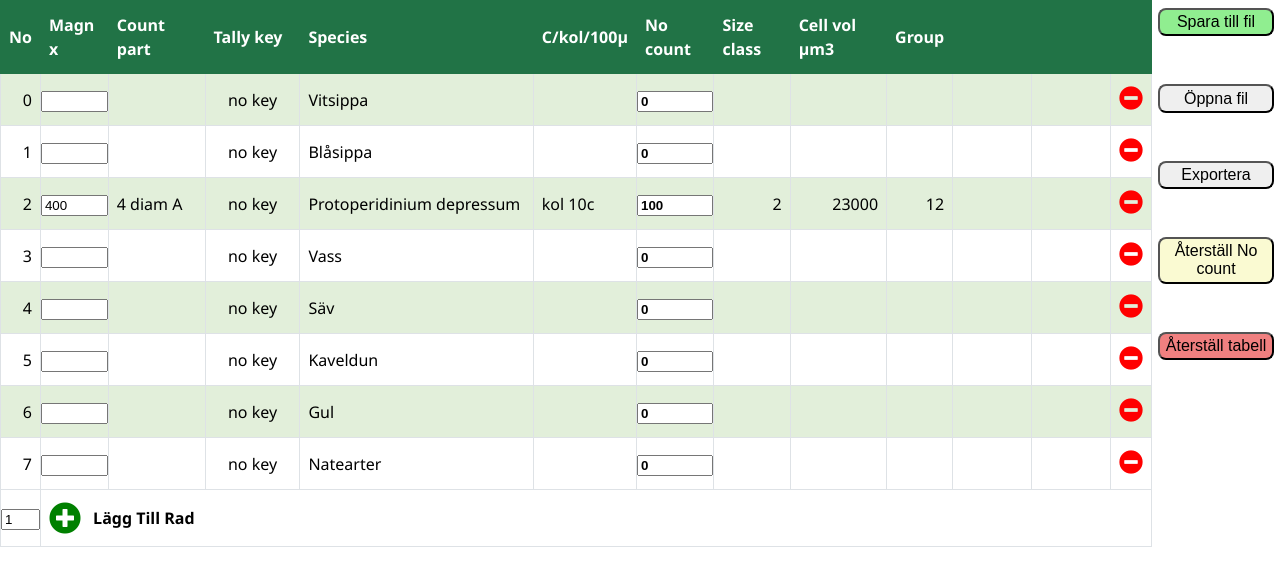
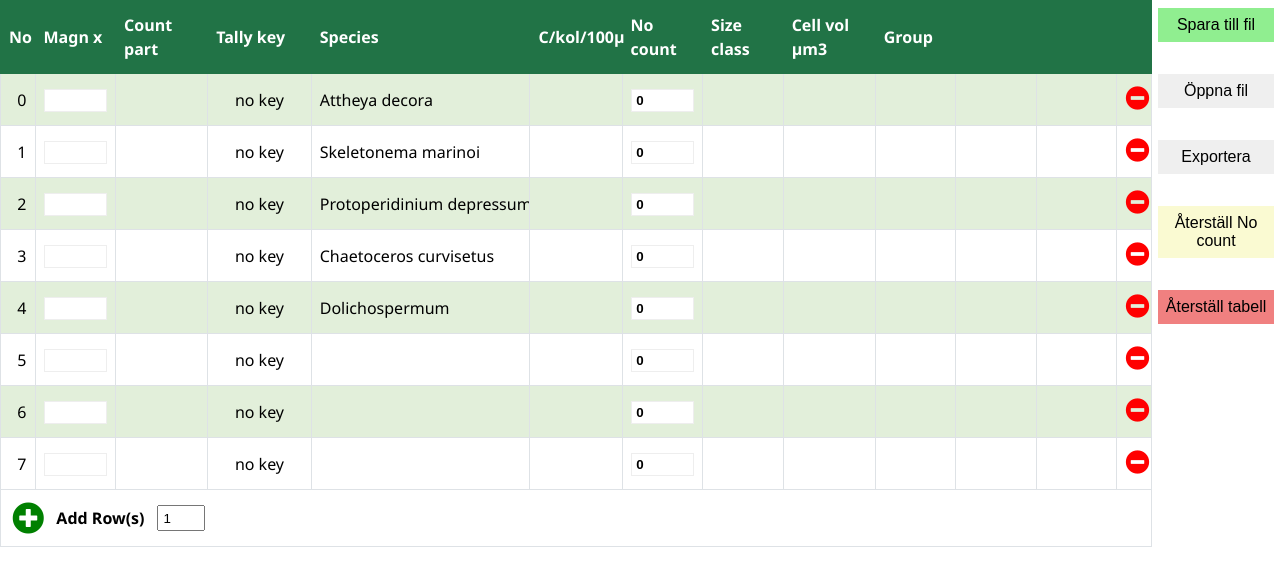
Before and after one commit to Nermin99/Tally-Counter, a website: page app/index.html in a window 1280 px wide. Drawn offline with Linux system fonts and the light colour scheme.

Commit message:
updated styling for table too look more awesome

```diff
--- a/app/css/style.css
+++ b/app/css/style.css
@@ -36,6 +36,7 @@ i {
   font-size: 2rem;
   vertical-align: inherit;
   margin-right: 0.5rem;
+  margin-left: 0.2rem;
 }
 
 .plus-circle:before {
@@ -61,10 +62,10 @@ aside {
 }
 
 aside button {
-  margin-bottom: 3rem;
-  padding: 0.2rem 0;
-  font-size: 16px;
-  border-radius: 0.5rem;
+  margin-bottom: 2rem;
+  padding: 0.5rem 0;
+  font-size: 1rem;
+  border: none;
 }
 
 aside button:hover {
@@ -83,17 +84,30 @@ aside button:hover {
   background-color: lightcoral;
 }
 
+.addNewRowInput {
+  width: 3rem;
+  margin-left: 0.5rem;
+  vertical-align: middle;
+}
+
 /** Table **/
 
 table {
   border-collapse: collapse;
   line-height: 24px;
   text-align: left;
+  width: 100%;
+  table-layout: fixed;
 }
 
 th, td {
   border: 1px solid #dee2e6;
   padding: 0.75rem 0.5rem;
+}
+
+td {
+  overflow: hidden;
+  white-space: nowrap;
 }
 
 td.tallyKey {
@@ -105,12 +119,17 @@ td.id, td.sizeClass, td.cellvolume, td.group {
 }
 
 td.input {
-  padding: 0;
+  padding: 0.5rem;
 }
 
 input {
   display: table-cell;
   width: 100%;
+  padding: 0.2rem 0.3rem;
+}
+
+input:not(.addNewRowInput) {
+  border: 1px solid rgb(238, 238, 238);
 }
 
 .quantity.input input {
@@ -146,16 +165,3 @@ tfoot th:hover {
 tfoot span {
   vertical-align: middle;
 }
-
-table .id { width: 3%; }
-table .magnification { width: 6%; }
-table .countPart { width: 9%; }
-table .tallyKey { width: 9%; }
-table .species { width: 22%; }
-table .cKoll100 { width: 8%; }
-table .quantity { width: 7%; }
-table .sizeClass { width: 7%; }
-table .cellvolume { width: 9%; }
-table .group { width: 4%; }
-table .alt1 { width: 8%; }
-table .alt2 { width: 8%; }
--- a/app/main.js
+++ b/app/main.js
@@ -15,22 +15,16 @@ var columnData = {};
 
 function init() {
   let subs = [
-    new Substance(0, "Vitsippa"),
-    new Substance(1, "Blåsippa"),
+    new Substance(0, "Attheya decora"),
+    new Substance(1, "Skeletonema marinoi"),
     new Substance(2, "Protoperidinium depressum"),
-    new Substance(3, "Vass"),
-    new Substance(4, "Säv"),
-    new Substance(5, "Kaveldun"),
-    new Substance(6, "Gul"),
-    new Substance(7, "Natearter"),
+    new Substance(3, "Chaetoceros curvisetus"),
+    new Substance(4, "Dolichospermum"),
+    new Substance(5, ""),
+    new Substance(6, ""),
+    new Substance(7, ""),
   ];
-  subs[2].magnification = 400;
-  subs[2].countPart = "4 diam A";
-  subs[2].cKoll100 = "kol 10c";
-  subs[2].quantity = 100;
-  subs[2].sizeClass = 2;
-  subs[2].cellvolume = 23000;
-  subs[2].group = 12;
+
   substanceS = subs;
 
   columnData = {
@@ -120,6 +114,20 @@ function render() {
 
   const html = `
         <table id="table" class="table table-striped table-bordered table-hover">
+          <col width="3%"/>
+          <col width="7%"/>
+          <col width="8%"/>
+          <col width="9%"/>
+          <col width="19%"/>
+          <col width="8%"/>
+          <col width="7%"/>
+          <col width="7%"/>
+          <col width="8%"/>
+          <col width="7%"/>
+          <col width="7%"/>
+          <col width="7%"/>
+          <col width="3%"/>
+
           <thead class="thead-dark">
             <th scope="col">No</th>
             <th scope="col">Magn x</th>
@@ -171,15 +179,11 @@ function render() {
             ).join("") }
             </tbody>
             <tfoot>
-              <tr>
-                <td class="input" colspan="1">
-                  <input id="number" type="number" value="1">
-                </td>
-                <th class="pointer" colspan="12" onclick="addNew()">
-                  <i class="fas plus-circle"></i>
-                  <span>Lägg Till Rad</span>
-                </th>
-              </tr>
+              <th class="pointer" colspan="13" onClick="addNew()">
+                <i class="fas plus-circle"></i>
+                <span>Add Row(s) </span>
+                <input id="number" type="number" value="1" class="addNewRowInput" onClick="event.stopPropagation()">
+              </th>
             </tfoot>
         </table>`
 
@@ -370,11 +374,11 @@ function exportExcel() {
   }
   filename += ".csv";
 
-  const divider = ";";
-  let csv = `\ufeffMagn x${divider}Count part${divider}Species${divider}C/kol/100µ${divider}No count${divider}Size class${divider}Cell vol µm3${divider}Group${divider}${columnData.alt1}${divider}${columnData.alt2}\r\n`;
+  const delimiter = ",";
+  let csv = `\ufeffMagn x${delimiter}Count part${delimiter}Species${delimiter}C/kol/100µ${delimiter}No count${delimiter}Size class${delimiter}Cell vol µm3${delimiter}Group${delimiter}${columnData.alt1}${delimiter}${columnData.alt2}\r\n`;
 
   csv += substanceS.map(substance => {
-    return `${substance.magnification + divider + substance.countPart + divider + substance.species + divider + substance.cKoll100 + divider + substance.quantity + divider + substance.sizeClass + divider + substance.cellvolume + divider + substance.group + divider + substance.alt1 + divider + substance.alt2}\r\n`;
+    return `${substance.magnification + delimiter + substance.countPart + delimiter + substance.species + delimiter + substance.cKoll100 + delimiter + substance.quantity + delimiter + substance.sizeClass + delimiter + substance.cellvolume + delimiter + substance.group + delimiter + substance.alt1 + delimiter + substance.alt2}\r\n`;
   }).join("");
 
   const blob = new Blob([csv], { type: 'text;charset=UTF-8;' });
```
